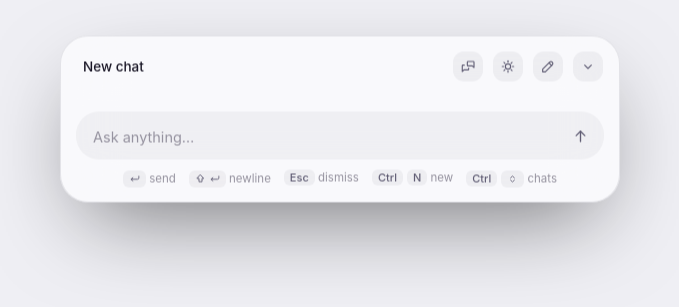
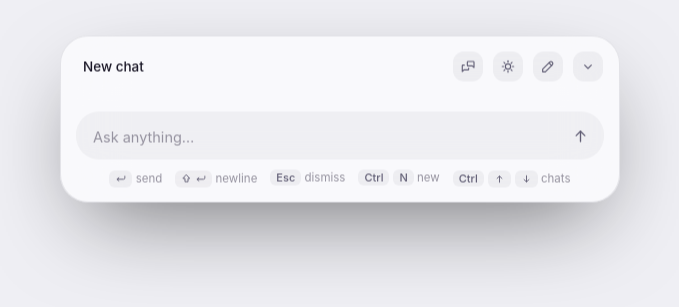
Before and after one commit to davidcristian/Cortex, a React (Vite) app in the folder body/app/: page / in a window 1280 px wide. Shown: the part 249-556 px from the top of the page, without its empty margins (300-979 px from the left). Built offline with nearby package versions, Linux system fonts and the light colour scheme.

Commit message:
feat(body): show the cycle-chats hint as two arrow keys
The single stacked-chevron keycap looked like an abstract glyph, not a
keystroke. Split it into two separate keycaps with full up and down
arrows, so the hint clearly means pressing the arrow keys.

```diff
--- a/body/app/src/components/Panel.tsx
+++ b/body/app/src/components/Panel.tsx
@@ -1,6 +1,6 @@
 import { type OverlayState, isTurnActive } from "../overlay/overlayState";
 import { Composer } from "./Composer";
-import { ChatsIcon, PencilIcon, ReturnKey, ShiftKey, TuckIcon, UpDownKeys } from "./icons";
+import { ChatsIcon, DownArrowKey, PencilIcon, ReturnKey, ShiftKey, TuckIcon, UpArrowKey } from "./icons";
 import { Message } from "./Message";
 import { SessionList } from "./SessionList";
 import { ThemeIcon } from "./ThemeIcon";
@@ -94,7 +94,10 @@ export function Panel({
         <span>
           <b>Ctrl</b>
           <b className="key">
-            <UpDownKeys />
+            <UpArrowKey />
+          </b>
+          <b className="key">
+            <DownArrowKey />
           </b>{" "}
           chats
         </span>
--- a/body/app/src/components/icons.tsx
+++ b/body/app/src/components/icons.tsx
@@ -88,12 +88,22 @@ export function ShiftKey() {
   );
 }
 
-/** Keycap glyph: stacked up/down chevrons (the cycle-chats arrows). */
-export function UpDownKeys() {
+/** Keycap glyph: the up-arrow key (cycle to a newer chat). */
+export function UpArrowKey() {
   return (
     <Icon>
-      <path d="M8.5 10l3.5 -3.5l3.5 3.5" />
-      <path d="M8.5 14l3.5 3.5l3.5 -3.5" />
+      <path d="M12 18V6.8" />
+      <path d="M7.5 11L12 6.5L16.5 11" />
     </Icon>
   );
 }
+
+/** Keycap glyph: the down-arrow key (cycle to an older chat). */
+export function DownArrowKey() {
+  return (
+    <Icon>
+      <path d="M12 6v11.2" />
+      <path d="M7.5 13L12 17.5L16.5 13" />
+    </Icon>
+  );
+}
```
